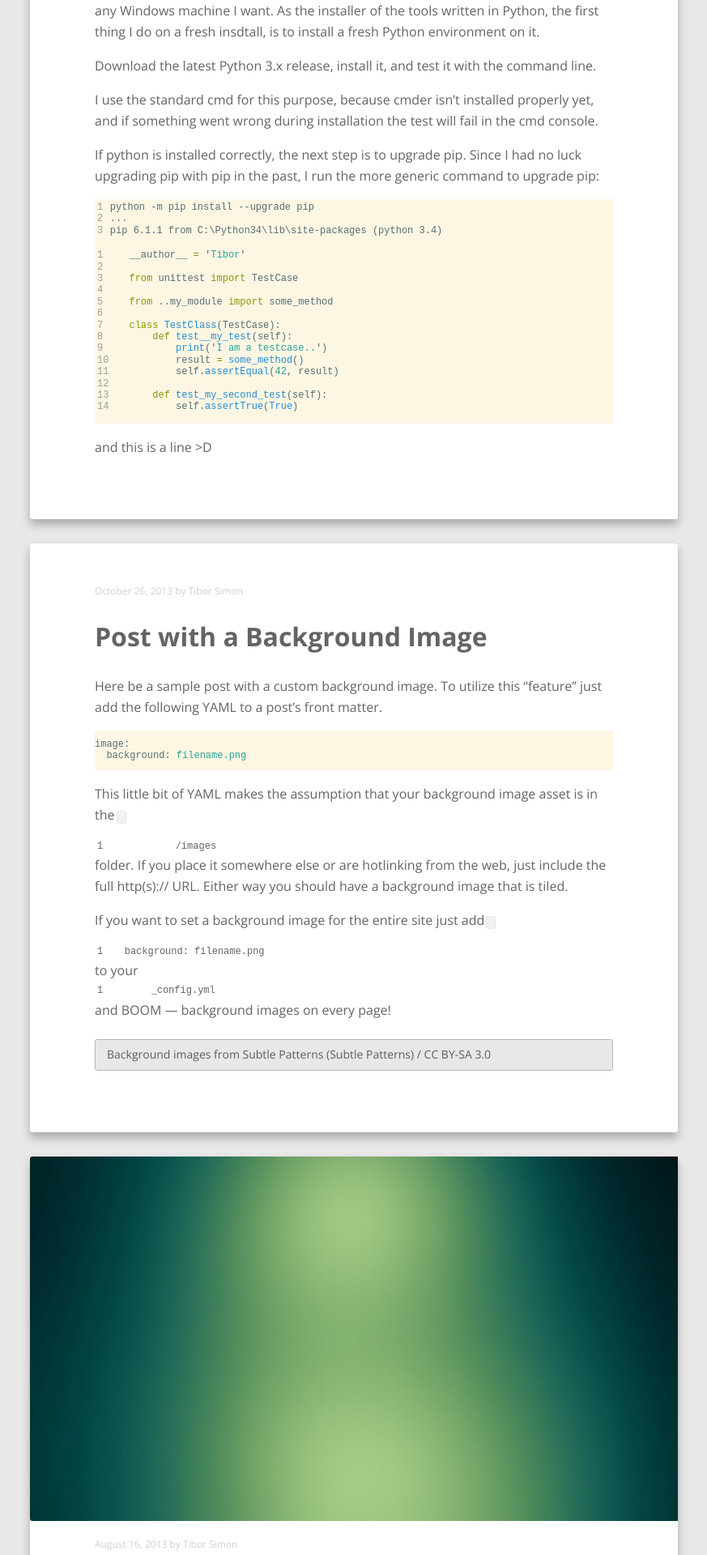
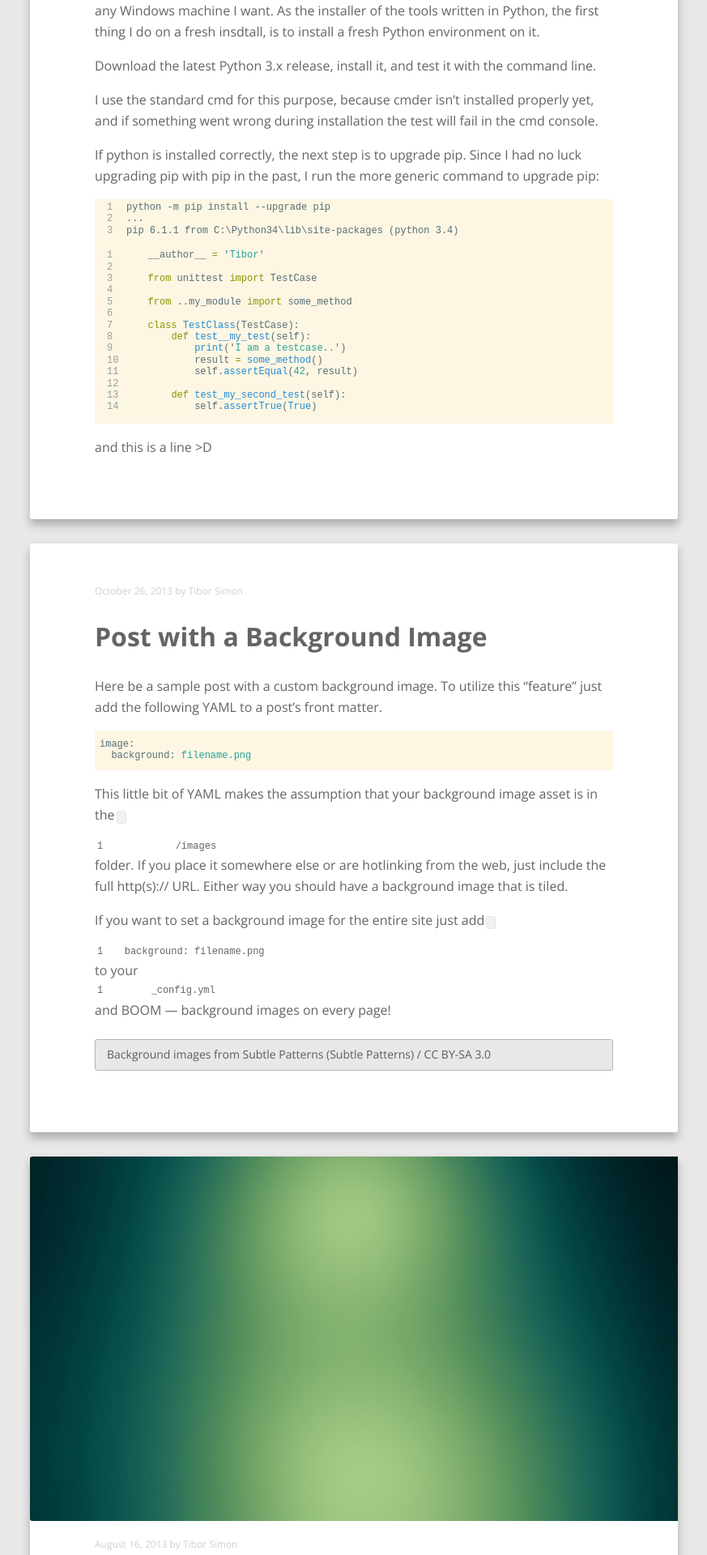
Before and after one commit to tiborsimon/tiborsimon.github.io, a Jekyll site: the page built from index.html, in a window 1280 px wide. Shown: the part 682-2602 px from the top of the page at 81% size, without its empty margins (203-1076 px from the left). Built offline with Jekyll 4.4.1, drawn with Linux system fonts in a browser that asks for light colours; nearby versions of some CDN libraries; the list of posts is cut into pages by our own code.

Commit message:
Update _pygments.scss

```diff
--- a/_sass/_pygments.scss
+++ b/_sass/_pygments.scss
@@ -17,11 +17,9 @@
     @include font(12);
     color: #586e75;
     background-color: #fdf6e3;
-    /*pre {
-        position: relative;
-        margin: 0;
-        padding: 1em;
-    }*/
+    pre {
+        padding-left: 6px;
+    }
     .hhl { background-color: #fdf6e3;}
     .lineno { color: #93a1a1 } /* Line Numbers */
     .c { color: #93a1a1 } /* Comment */
```
